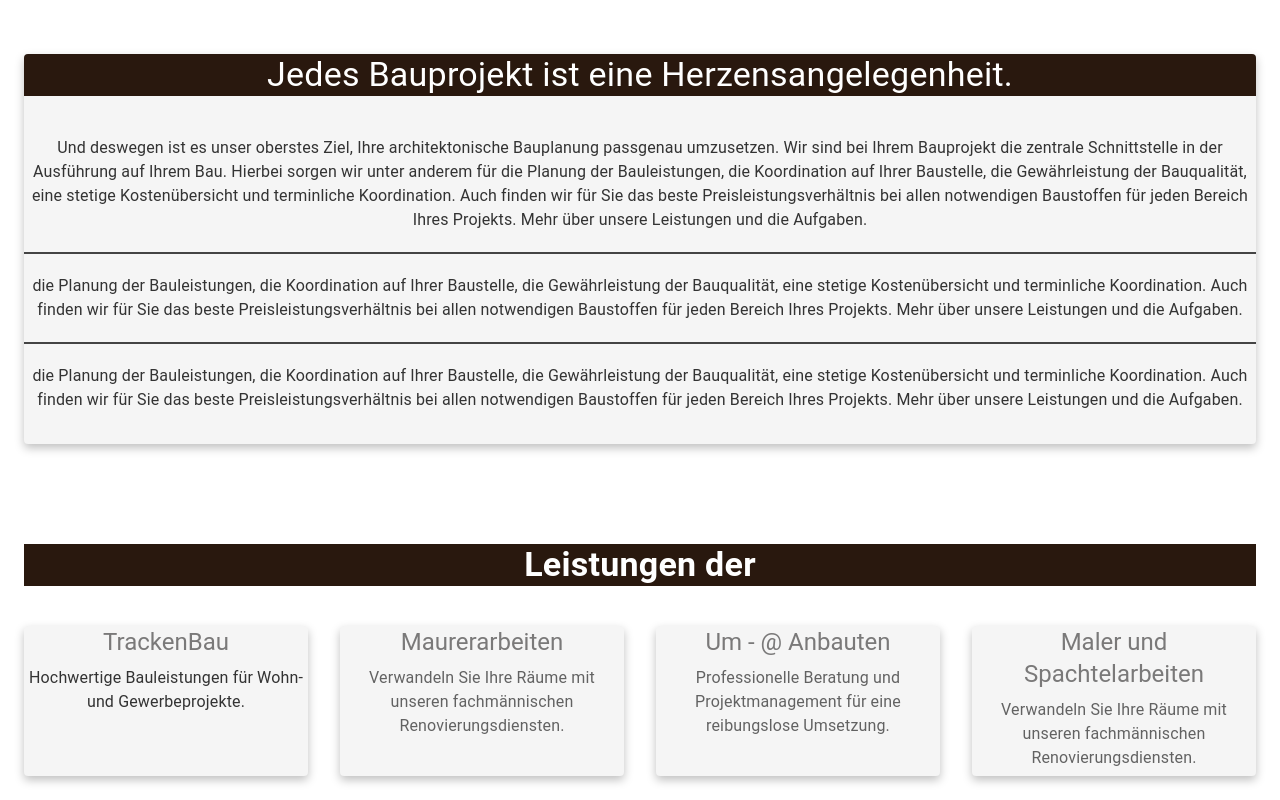
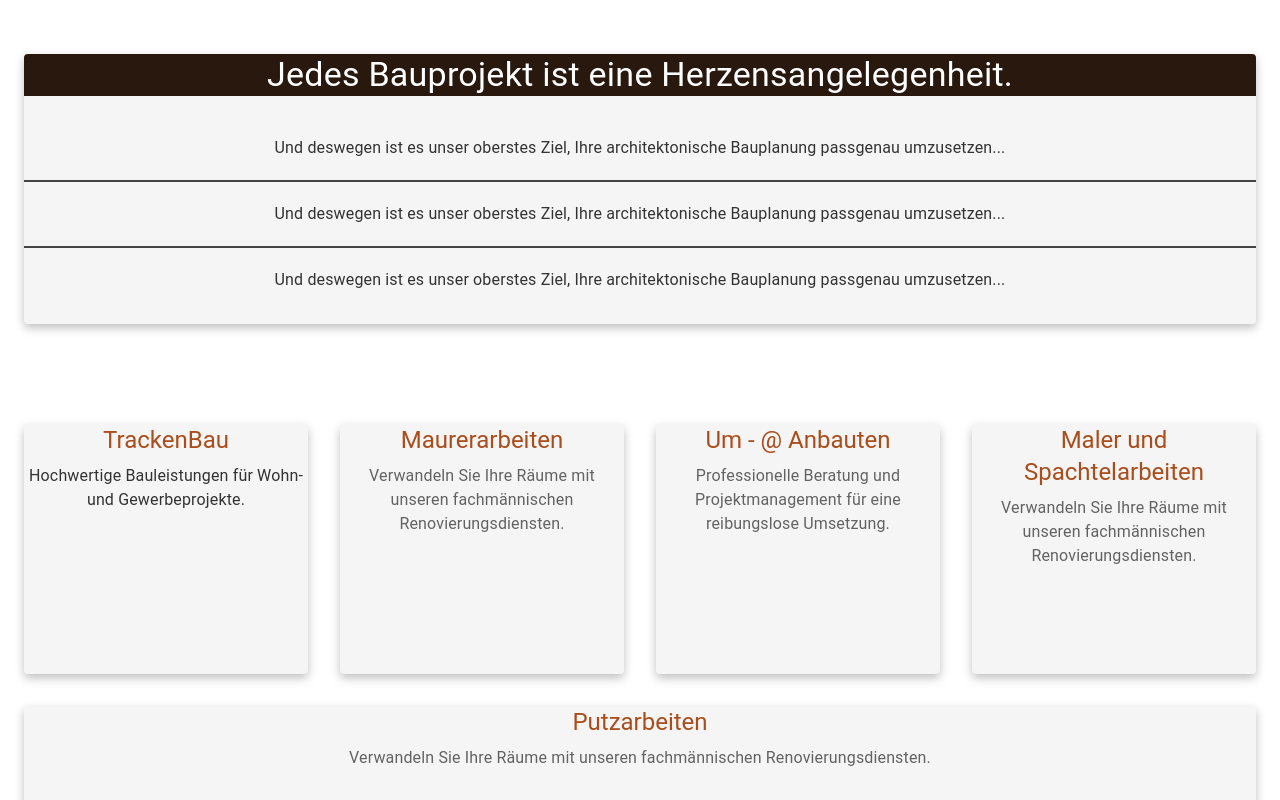
Before and after one commit to Vahedin1/amel-project, a React app: page / in a window 1280 px wide. Shown: the part 1080-1880 px from the top of the page. Built offline with nearby package versions, Linux system fonts and the light colour scheme.

Commit message:
Animacije

```diff
--- a/package.json
+++ b/package.json
@@ -49,6 +49,7 @@
     "react-app-polyfill": "^3.0.0",
     "react-dev-utils": "^12.0.1",
     "react-dom": "^18.3.1",
+    "react-intersection-observer": "^9.13.1",
     "react-refresh": "^0.11.0",
     "react-refresh-webpack-plugin": "^0.1.0",
     "react-router-dom": "^6.26.2",
--- a/src/App.js
+++ b/src/App.js
@@ -1,5 +1,6 @@
 import './App.css';
 import { BrowserRouter, Routes, Route } from 'react-router-dom';
+import ScrollToTop from './components/ScrollToTop.js';
 
 // Pages
 import Home from './pages/Home.js';
@@ -11,6 +12,7 @@ import NoPage from './pages/NoPage.js';
 import Cookie from './pages/zakoni/Cookie-Richtlinie-EU.js';
 import Datenschutzerklarung from './pages/zakoni/Datenschurzerklarung.js';
 import Impressum from './pages/zakoni/Impressum.js';
+
 
 // Combined Page for Leistungen
 import CombinedPage from './pages/Leistungen.js';
@@ -24,6 +26,7 @@ function App() {
       </div>
 
       <BrowserRouter>
+        <ScrollToTop />
         <Routes>
           <Route index element={<Home />} />
           <Route path='/' element={<Home />} />
--- /dev/null
+++ b/src/CardAnimations.css
@@ -0,0 +1,47 @@
+/* Slide-in animation */
+@keyframes slideIn {
+    from {
+        opacity: 0;
+        transform: translateX(-100%);
+    }
+
+    to {
+        opacity: 1;
+        transform: translateX(0);
+    }
+}
+
+.slide-card {
+    opacity: 0;
+    transform: translateX(-100%);
+    animation: slideIn 1.5s forwards; /* Use forwards to maintain final state */
+}
+
+.fade-in {
+    opacity: 1;
+}
+
+/* Additional styles for flip card animation if needed */
+.flip-card-inner {
+    position: relative;
+    width: 100%;
+    height: 100%;
+    transition: transform 0.6s;
+    transform-style: preserve-3d;
+}
+
+.flip-card:hover .flip-card-inner {
+    transform: rotateY(180deg);
+}
+
+.flip-card-front,
+.flip-card-back {
+    position: absolute;
+    width: 100%;
+    height: 100%;
+    backface-visibility: hidden;
+}
+
+.flip-card-back {
+    transform: rotateY(180deg);
+}
--- a/src/pages/Home.js
+++ b/src/pages/Home.js
@@ -3,7 +3,11 @@ import { useNavigate } from 'react-router-dom';
 import { Container, Typography, Grid, Button, Box, Card } from '@mui/material';
 import ResponsiveAppBar from '../components/AppBar';
 import Footer from '../components/Footer.js';
+import '../CardAnimations.css';
 
+// Define keyframes for fade-in
+
+// Colors object
 const colors = {
     white: "#FFFFFF",
     orange: "#FF6A1A",
@@ -13,18 +17,18 @@ const colors = {
     darkbrown: "#29180E",
 };
 
+// Title and background styles
 const titleItemStyles = {
     color: colors.orange,
     fontWeight: 600,
-}
+};
 
 const backgroundColorTitle = {
     backgroundColor: colors.darkbrown,
     color: colors.white,
-}
+};
 
-
-
+// Home component
 export default function Home() {
     const navigate = useNavigate();
 
@@ -37,8 +41,10 @@ export default function Home() {
             <ResponsiveAppBar />
             <div style={{ flex: '1 0 auto' }}>
                 {/* Welcome Section */}
-                <Box textAlign="center"
+                <Box
+                    textAlign="center"
                     sx={{
+                        animation: 'fadeIn 2s ease-out',
                         position: 'relative',
                         height: '900px',
                         width: '100%',
@@ -52,7 +58,7 @@ export default function Home() {
                 >
                     <Box
                         sx={{
-                            position: 'absolute',  // Position absolute for the image
+                            position: 'absolute',
                             top: 0,
                             left: 0,
                             height: '100%',
@@ -68,80 +74,75 @@ export default function Home() {
                                 left: 0,
                                 width: '100%',
                                 height: '100%',
-                                backgroundColor: 'rgba(0, 0, 0, 0.5)',  // Black overlay with 50% opacity
+                                backgroundColor: 'rgba(0, 0, 0, 0.5)',  // Black overlay
                             },
-                        }}>
-
-                    </Box>
+                        }}
+                    />
 
                     <Box sx={{ position: 'relative', zIndex: 1 }}>
-                        <Typography variant="h2" component="h1" gutterBottom sx={{ ...titleItemStyles, }}>
+                        <Typography variant="h2" component="h1" gutterBottom sx={titleItemStyles}>
                             Willkommen bei Amel-Bau
                         </Typography>
-                        <Typography variant="h6" color="textSecondary" sx={{ ...titleItemStyles }}>
+                        <Typography variant="h6" color="textSecondary" sx={titleItemStyles}>
                             Ihr zuverlässiger Partner für Bauen und Renovieren.
                         </Typography>
-                        <Button variant="contained" color="primary" size="large" style={{ marginTop: '40px' }} onClick={handleKontaktClick}>
+                        <Button
+                            variant="contained"
+                            color="primary"
+                            size="large"
+                            style={{ marginTop: '40px', transition: 'transform 0.3s' }}
+                            onMouseEnter={(e) => e.currentTarget.style.transform = 'scale(1.1)'}
+                            onMouseLeave={(e) => e.currentTarget.style.transform = 'scale(1.0)'}
+                            onClick={handleKontaktClick}
+                        >
                             Schreiben Sie uns
                         </Button>
                     </Box>
+                </Box>
 
-                </Box>
-                <Container
-                    maxWidth="false"
+                {/* Content Section */}
+                <Container maxWidth="false" sx={{ maxWidth: { xs: "100%", sm: "1300px" }, margin: "0 auto" }}>
+                    <Card
+                        className="slide-card"
                         sx={{
-                        maxWidth: { xs: "100%", sm: "1300px" },
-                        margin: "0 auto",
-                    }}>
-
-                    <Card sx={{
                             marginBottom: '100px',
                             marginTop: { xs: '50px', md: '110px' },
                             backgroundColor: '#f5f5f5',
                             color: '#333',
                             boxShadow: '0px 4px 10px rgba(0, 0, 0, 0.25)',
-                        transition: '0.3s',
+                            transition: 'transform 0.3s, box-shadow 0.3s',
                             '&:hover': {
                                 boxShadow: '0px 6px 20px rgba(0, 0, 0, 0.35)',
                                 transform: 'scale(1.05)',
                             },
-                    }}>
-
+                        }}
+                    >
                         <Box textAlign={'center'} marginBottom={4}>
                             <Typography className='tkt' variant="h4" component="h2" gutterBottom sx={{ textAlign: 'center', ...backgroundColorTitle }} style={{ marginBottom: '40px' }}>
                                 Jedes Bauprojekt ist eine Herzensangelegenheit.
                             </Typography>
-                            <Typography variant="body1" gutterBottom sx={{ textAlign: 'center', }}>
-                                Und deswegen ist es unser oberstes Ziel, Ihre architektonische Bauplanung passgenau umzusetzen. Wir sind bei Ihrem Bauprojekt die zentrale Schnittstelle in der Ausführung auf Ihrem Bau.
-                                Hierbei sorgen wir unter anderem für die Planung der Bauleistungen, die Koordination auf Ihrer Baustelle, die Gewährleistung der Bauqualität, eine stetige Kostenübersicht und terminliche Koordination. Auch finden wir für Sie das beste Preisleistungsverhältnis bei allen notwendigen Baustoffen für jeden Bereich Ihres Projekts.
-                                Mehr über unsere Leistungen und die Aufgaben.
-                            </Typography>
-
-                            <Box sx={{ borderBottom: "2px solid #444", marginY: "20px" }} />
-                            <Typography variant="body1" gutterBottom sx={{ textAlign: 'center', }}>
-                                die Planung der Bauleistungen, die Koordination auf Ihrer Baustelle, die Gewährleistung der Bauqualität, eine stetige Kostenübersicht und terminliche Koordination. Auch finden wir für Sie das beste Preisleistungsverhältnis bei allen notwendigen Baustoffen für jeden Bereich Ihres Projekts.
-                                Mehr über unsere Leistungen und die Aufgaben.
+                            <Typography variant="body1" gutterBottom sx={{ textAlign: 'center' }}>
+                                Und deswegen ist es unser oberstes Ziel, Ihre architektonische Bauplanung passgenau umzusetzen...
                             </Typography>
                             <Box sx={{ borderBottom: "2px solid #444", marginY: "20px" }} />
-                            <Typography variant="body1" gutterBottom sx={{ textAlign: 'center', }}>
-                                die Planung der Bauleistungen, die Koordination auf Ihrer Baustelle, die Gewährleistung der Bauqualität, eine stetige Kostenübersicht und terminliche Koordination. Auch finden wir für Sie das beste Preisleistungsverhältnis bei allen notwendigen Baustoffen für jeden Bereich Ihres Projekts.
-                                Mehr über unsere Leistungen und die Aufgaben.
+                            <Typography variant="body1" gutterBottom sx={{ textAlign: 'center' }}>
+                                Und deswegen ist es unser oberstes Ziel, Ihre architektonische Bauplanung passgenau umzusetzen...
+                            </Typography>
+                            <Box sx={{ borderBottom: "2px solid #444", marginY: "20px" }} />
+                            <Typography variant="body1" gutterBottom sx={{ textAlign: 'center' }}>
+                                Und deswegen ist es unser oberstes Ziel, Ihre architektonische Bauplanung passgenau umzusetzen...
                             </Typography>
                         </Box>
                     </Card>
 
                     {/* Services Section */}
-
-                    <Typography variant="h4" component="h2" gutterBottom sx={{ textAlign: 'center', ...titleItemStyles, ...backgroundColorTitle }} style={{ marginTop: '0px', marginBottom: '40px' }}>
-                        Leistungen der
-                    </Typography>
                     <Grid container spacing={4} justifyContent="center" alignItems="center" marginBottom='150px'>
-                        <Grid item xs={12} sm={3}>
+                        <Grid item xs={12} sm={12} md={3}>
                             <Card
                                 sx={{
                                     backgroundColor: '#f5f5f5',  // Light gray background
                                     color: '#333',
-                                    height: '150px',
+                                    height: { md: '250px', xs: '150px' },
                                     widht: '150px',
                                     textAlign: 'center',             // Text color
                                     boxShadow: '0px 4px 10px rgba(0, 0, 0, 0.25)',  // Custom shadow
@@ -151,7 +152,7 @@ export default function Home() {
                                         transform: 'scale(1.05)',      // Slight scaling effect on hover
                                     },
                                 }}>
-                                <Typography variant="h5" component="h3" gutterBottom sx={{ color: colors.gray }}>
+                                <Typography variant="h5" component="h3" gutterBottom sx={{ color: colors.orange2 }}>
                                     TrackenBau
                                 </Typography>
                                 <Typography>
@@ -159,12 +160,12 @@ export default function Home() {
                                 </Typography>
                             </Card>
                         </Grid>
-                        <Grid item xs={12} sm={3}>
+                        <Grid item xs={12} sm={12} md={3}>
 
                             <Card
                                 sx={{
                                     backgroundColor: '#f5f5f5',  // Light gray background
-                                    height: '150px',
+                                    height: { md: '250px', xs: '150px' },
                                     widht: '150px',
                                     textAlign: 'center',
                                     color: '#333',               // Text color
@@ -175,7 +176,7 @@ export default function Home() {
                                         transform: 'scale(1.05)',      // Slight scaling effect on hover
                                     },
                                 }}>
-                                <Typography variant="h5" component="h3" gutterBottom sx={{ color: colors.gray }}>
+                                <Typography variant="h5" component="h3" gutterBottom sx={{ color: colors.orange2 }}>
                                     Maurerarbeiten
                                 </Typography>
                                 <Typography color="textSecondary">
@@ -184,12 +185,12 @@ export default function Home() {
                             </Card>
 
                         </Grid>
-                        <Grid item xs={12} sm={3}>
+                        <Grid item xs={12} sm={12} md={3}>
                             <Card
                                 sx={{
                                     backgroundColor: '#f5f5f5',  // Light gray background
                                     color: '#333',
-                                    height: '150px',
+                                    height: { md: '250px', xs: '150px' },
                                     widht: '150px',
                                     textAlign: 'center',              // Text color
                                     boxShadow: '0px 4px 10px rgba(0, 0, 0, 0.25)',  // Custom shadow
@@ -199,7 +200,7 @@ export default function Home() {
                                         transform: 'scale(1.05)',      // Slight scaling effect on hover
                                     },
                                 }}>
-                                <Typography variant="h5" component="h3" gutterBottom sx={{ color: colors.gray }}>
+                                <Typography variant="h5" component="h3" gutterBottom sx={{ color: colors.orange2 }}>
                                     Um - @ Anbauten
                                 </Typography>
                                 <Typography color="textSecondary">
@@ -208,12 +209,12 @@ export default function Home() {
                             </Card>
 
                         </Grid>
-                        <Grid item xs={12} sm={3}>
+                        <Grid item xs={12} sm={12} md={3}>
                             <Card
                                 sx={{
                                     backgroundColor: '#f5f5f5',  // Light gray background
                                     color: '#333',
-                                    height: '150px',
+                                    height: { md: '250px', xs: '150px' },
                                     widht: '150px',
                                     textAlign: 'center',              // Text color
                                     boxShadow: '0px 4px 10px rgba(0, 0, 0, 0.25)',  // Custom shadow
@@ -223,7 +224,7 @@ export default function Home() {
                                         transform: 'scale(1.05)',      // Slight scaling effect on hover
                                     },
                                 }}>
-                                <Typography variant="h5" component="h3" gutterBottom sx={{ color: colors.gray }}>
+                                <Typography variant="h5" component="h3" gutterBottom sx={{ color: colors.orange2 }}>
                                     Maler und Spachtelarbeiten
                                 </Typography>
                                 <Typography color="textSecondary">
@@ -232,12 +233,12 @@ export default function Home() {
                             </Card>
 
                         </Grid>
-                        <Grid item xs={12} sm={12}>
+                        <Grid item xs={12} sm={12} md={12}>
                             <Card
                                 sx={{
                                     backgroundColor: '#f5f5f5',  // Light gray background
                                     color: '#333',
-                                    height: '150px',
+                                    height: { md: '250px', xs: '150px' },
                                     widht: '150px',
                                     textAlign: 'center',            // Text color
                                     boxShadow: '0px 4px 10px rgba(0, 0, 0, 0.25)',  // Custom shadow
@@ -247,7 +248,7 @@ export default function Home() {
                                         transform: 'scale(1.05)',      // Slight scaling effect on hover
                                     },
                                 }}>
-                                <Typography variant="h5" component="h3" gutterBottom sx={{ color: colors.gray }}>
+                                <Typography variant="h5" component="h3" gutterBottom sx={{ color: colors.orange2 }}>
                                     Putzarbeiten  {/* Corrected spelling */}
                                 </Typography>
                                 <Typography color="textSecondary">
```
Also changed, not shown: src/components/AppBar.js (+3 -4 lines), src/components/ScrollToTop.js (added, +14 -0 lines), src/pages/Kontakt.js (+29 -1 lines), src/pages/Leistungen.js (+21 -5 lines), src/pages/Vita.js (+7 -2 lines), src/App.css (line endings or trailing spaces), 1 other file (tests, documents, lock files or other folders). Lines whose indentation alone changed are shown as unchanged.
